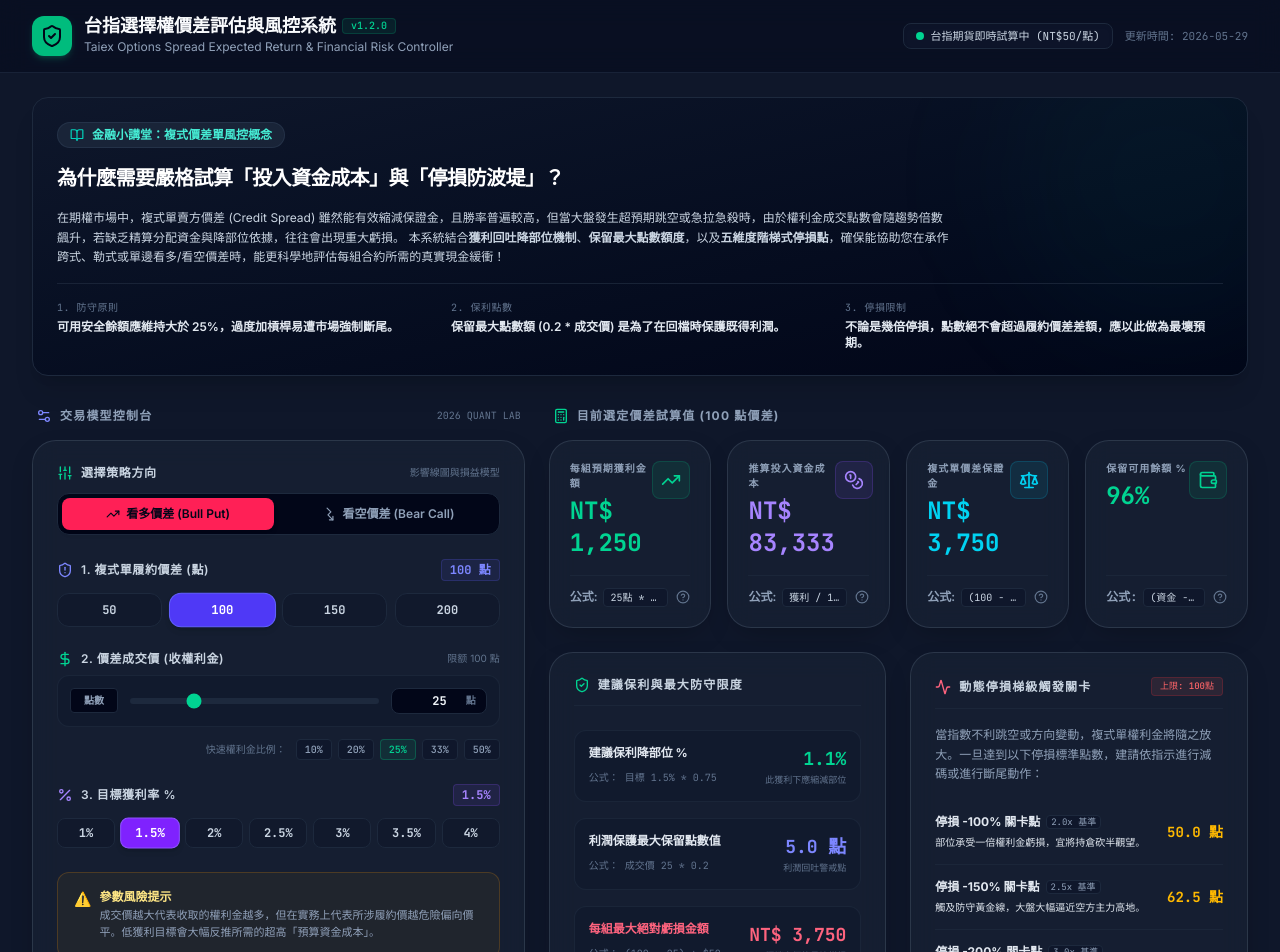
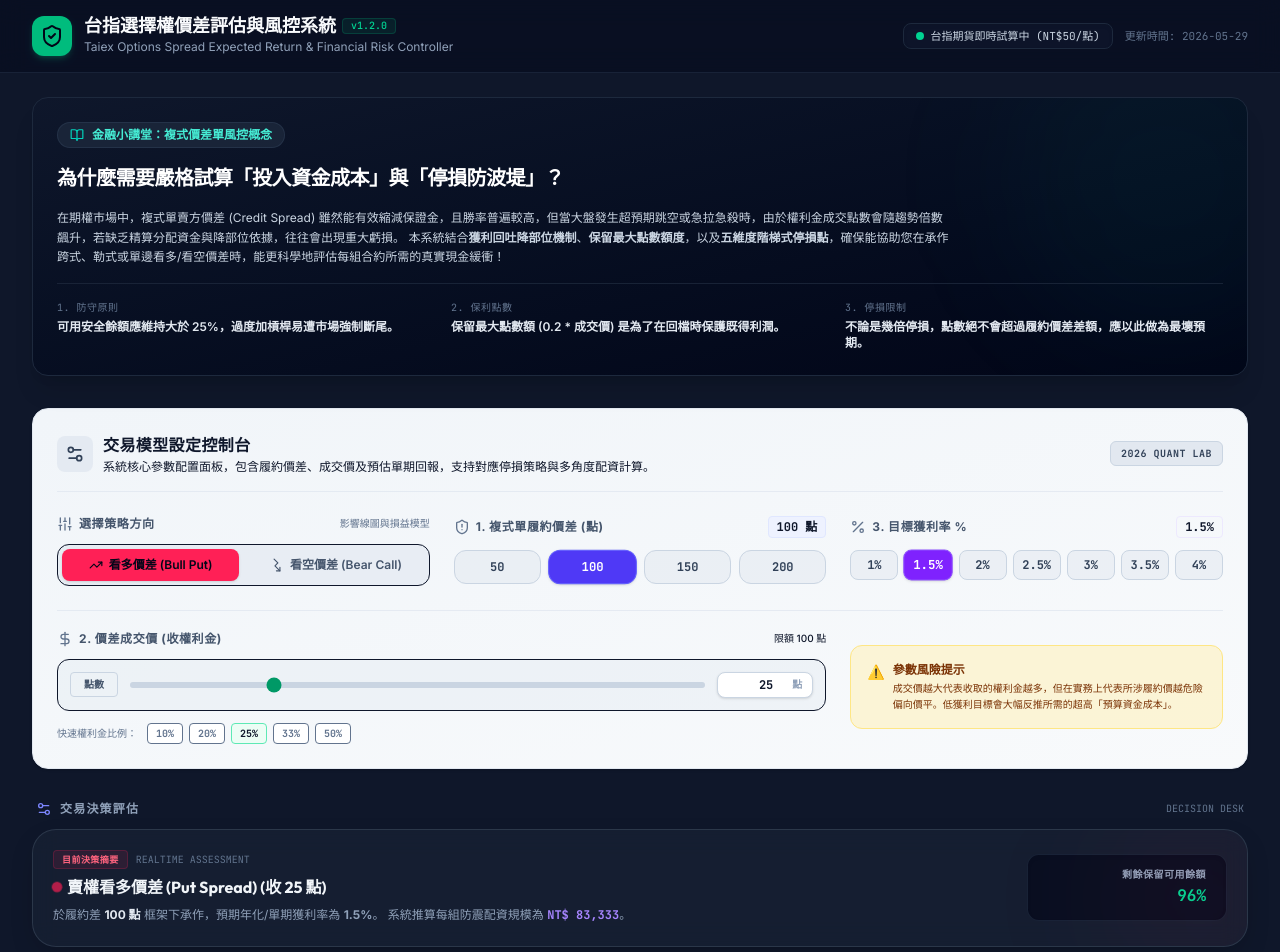
Before and after one commit to optionshow/spread, a React (Vite) app: page / in a window 1280 px wide. Shown: the top 952 px of the page. Built offline with nearby package versions, Linux system fonts and the light colour scheme.

Commit message:
refactor: optimize layout and update risk calculation
- Refactor ControlPanel UI to a modern horizontal layout
- Improve capital management calculation logic in RiskCharts

```diff
--- a/src/App.tsx
+++ b/src/App.tsx
@@ -49,19 +49,7 @@ export default function App() {
         {/* Top Feature: Strategy Guide Banner */}
         <StrategyGuide />
 
-        {/* Core Calculation Controls & Individual Calculations */}
-        <div className="grid grid-cols-1 lg:grid-cols-12 gap-6 items-start">
-
-          {/* Column Left: Controls */}
-          <div className="lg:col-span-5 space-y-4">
-            <div className="flex items-center justify-between px-1">
-              <h2 className="text-xs font-bold uppercase text-slate-400 tracking-widest flex items-center gap-2">
-                <Settings2 className="w-4 h-4 text-indigo-400" />
-                交易模型控制台
-              </h2>
-              <span className="text-[10px] text-slate-500 font-mono">2026 QUANT LAB</span>
-            </div>
-
+        {/* 交易模型設定控制台 (橫式框 - 灰白底) */}
         <ControlPanel
           params={params}
           onChange={setParams}
@@ -69,41 +57,54 @@ export default function App() {
           setStrategy={setStrategy}
         />
 
-            {/* Quick Summary Card - Bento Glass style */}
-            <div className="bento-card p-5 bg-slate-900 border border-slate-800 text-white shadow-lg flex flex-col justify-between h-44 relative overflow-hidden">
-              <div className={`absolute right-0 bottom-0 translate-x-12 translate-y-12 w-32 h-32 ${strategy === 'bull' ? 'bg-rose-500/5' : 'bg-emerald-500/5'} rounded-full blur-2xl pointer-events-none`}></div>
+        {/* Row Header: 交易決策評估 */}
+        <div className="space-y-3">
+          <div className="flex items-center justify-between px-1">
+            <h2 className="text-xs font-bold uppercase text-slate-400 tracking-widest flex items-center gap-2">
+              <Settings2 className="w-4 h-4 text-indigo-400" />
+              交易決策評估
+            </h2>
+            <span className="text-[10px] text-slate-500 font-mono">DECISION DESK</span>
+          </div>
 
-              <div>
-                <div className="flex items-center justify-between">
+          {/* Quick Summary Card - Horizontal Banner Style */}
+          <div className="bento-card p-5 bg-slate-900 border border-slate-800 text-white shadow-lg relative overflow-hidden rounded-xl">
+            <div className={`absolute right-0 bottom-0 translate-x-12 translate-y-12 w-48 h-48 ${strategy === 'bull' ? 'bg-rose-500/5' : 'bg-emerald-500/5'} rounded-full blur-3xl pointer-events-none`}></div>
+            <div className="flex flex-col sm:flex-row sm:items-center sm:justify-between gap-4">
+              <div className="space-y-1.5">
+                <div className="flex items-center gap-2">
                   <span className={`text-[9px] ${strategy === 'bull' ? 'bg-rose-500/10 text-rose-400 border border-rose-500/20' : 'bg-emerald-500/10 text-emerald-400 border border-emerald-500/20'} px-2 py-0.5 rounded font-bold uppercase tracking-wider`}>
                     目前決策摘要
                   </span>
                   <span className="text-[10px] text-slate-500 font-mono">REALTIME ASSESSMENT</span>
                 </div>
-                <h4 className="text-base font-bold mt-2.5 font-display text-slate-100 flex items-center gap-1.5">
-                  <span className={`w-2.5 h-2.5 rounded-full ${strategy === 'bull' ? 'bg-rose-500 animate-ping' : 'bg-emerald-400 animate-ping'}`}></span>
+                <h4 className="text-base font-bold font-display text-slate-100 flex items-center gap-1.5">
+                  <span className={`w-2 h-2 rounded-full ${strategy === 'bull' ? 'bg-rose-500 animate-ping' : 'bg-emerald-400 animate-ping'}`}></span>
                   {strategy === "bull" ? "賣權看多價差 (Put Spread)" : "買權看空價差 (Call Spread)"} (收 {params.premium} 點)
                 </h4>
-                <p className="text-xs text-slate-400 mt-1.5 leading-normal">
+                <p className="text-xs text-slate-400 leading-relaxed max-w-4xl">
                   於履約差 <b className="text-slate-200">{params.strikeDifference} 點</b> 框架下承作，預期年化/單期獲利率為 <b>{formatPercentVal(params.targetReturnRate)}</b>。
                   系統推算每組防震配資規模為 <b className="text-violet-400 font-mono font-bold">{formatTWD(results.capitalCost)}</b>。
                 </p>
               </div>
-              <div className="text-[10px] font-mono text-slate-400 mt-2 flex justify-end border-t border-slate-800/80 pt-2.5">
-                <span>剩餘保留可用餘額：<b className="text-emerald-400">{Math.round(results.availableBalancePercent * 100)}%</b></span>
+
+              <div className="flex flex-col items-start sm:items-end justify-center bg-slate-950/60 px-5 py-3 border border-slate-800/80 rounded-xl min-w-[200px] shadow-inner">
+                <span className="text-[10px] text-slate-400 uppercase tracking-wider font-bold">剩餘保留可用餘額</span>
+                <span className="text-base font-mono font-extrabold text-emerald-400 mt-0.5">
+                  {Math.round(results.availableBalancePercent * 100)}%
+                </span>
+              </div>
             </div>
           </div>
         </div>
 
-          {/* Column Right: Active Selected Result Panel */}
-          <div className="lg:col-span-7 space-y-4">
+        {/* Core Calculation Controls & Individual Calculations */}
+        <div className="space-y-4">
           <h2 className="text-xs font-bold uppercase text-slate-400 tracking-widest flex items-center gap-2 px-1">
             <Calculator className="w-4 h-4 text-emerald-400" />
             目前選定價差試算值 ({params.strikeDifference} 點價差)
           </h2>
           <ResultSection params={params} results={results} />
-          </div>
-
         </div>
 
         {/* Action interactive Graphical analysis panel */}
--- a/src/components/ControlPanel.tsx
+++ b/src/components/ControlPanel.tsx
@@ -1,6 +1,6 @@
 import React from "react";
 import { SpreadParams } from "../types";
-import { Sliders, TrendingUp, DollarSign, ShieldAlert, Percent } from "lucide-react";
+import { Sliders, TrendingUp, DollarSign, ShieldAlert, Percent, Settings2 } from "lucide-react";
 
 interface ControlPanelProps {
   params: SpreadParams;
@@ -51,26 +51,52 @@ export const ControlPanel: React.FC<ControlPanelProps> = ({
   };
 
   return (
-    <div id="control-panel-root" className="bento-card p-6">
+    <div id="control-panel-root" className="bg-gradient-to-br from-slate-100 to-slate-50 border border-slate-200 text-slate-900 rounded-2xl p-6 shadow-sm space-y-6">
 
-      {/* Dynamic Strategy Choice */}
-      <div className="mb-6">
-        <div className="flex items-center justify-between mb-3">
-          <label className="text-xs font-semibold uppercase text-slate-300 tracking-wider flex items-center gap-2">
-            <Sliders className="w-4 h-4 text-emerald-400" />
+      {/* Header section inside the panel */}
+      <div className="flex flex-col sm:flex-row sm:items-center sm:justify-between gap-4 border-b border-slate-200/80 pb-4">
+        <div className="flex items-center gap-2.5">
+          <div className="p-2 bg-slate-200/80 text-slate-800 rounded-lg">
+            <Settings2 className="w-5 h-5 text-slate-700" />
+          </div>
+          <div>
+            <h3 className="text-base font-bold text-slate-900 tracking-wide font-display">
+              交易模型設定控制台
+            </h3>
+            <p className="text-xs text-slate-550 mt-0.5">
+              系統核心參數配置面板，包含履約價差、成交價及預估單期回報，支持對應停損策略與多角度配資計算。
+            </p>
+          </div>
+        </div>
+        <div className="flex items-center gap-3">
+          <span className="text-[10px] bg-slate-200 text-slate-700 border border-slate-300 px-2.5 py-1 rounded-md font-mono font-bold uppercase tracking-wider">
+            2026 QUANT LAB
+          </span>
+        </div>
+      </div>
+
+      {/* Row 1: Strategy choice, Strike Diff, Target Return rate */}
+      <div className="grid grid-cols-1 md:grid-cols-12 gap-6">
+
+        {/* Step Direction: 選擇策略方向 */}
+        <div className="md:col-span-4 space-y-3">
+          <div className="flex items-center justify-between">
+            <label className="text-xs font-bold uppercase text-slate-600 tracking-wider flex items-center gap-1.5">
+              <Sliders className="w-4 h-4 text-slate-500" />
               選擇策略方向
             </label>
-          <span className="text-[10px] text-slate-500">影響線圖與損益模型</span>
+            <span className="text-[10px] text-slate-500 font-medium">影響線圖與損益模型</span>
           </div>
 
-        <div className="grid grid-cols-2 gap-2 bg-slate-950 p-1 rounded-xl border border-slate-800">
+          <div className="grid grid-cols-2 gap-2 bg-slate-200/60 p-1 rounded-xl border border-slate-250">
             <button
               id="strategy-bull"
+              type="button"
               onClick={() => setStrategy("bull")}
               className={`py-2 px-3 rounded-lg text-xs font-semibold transition-all duration-200 flex items-center justify-center gap-1.5 ${
                 strategy === "bull"
-                ? "bg-rose-500 text-slate-950 shadow-md font-bold"
-                : "text-slate-400 hover:text-slate-200 hover:bg-slate-900"
+                  ? "bg-rose-500 text-slate-950 shadow-sm font-bold"
+                  : "text-slate-600 hover:text-slate-900 hover:bg-slate-250"
               }`}
             >
               <TrendingUp className="w-3.5 h-3.5" />
@@ -78,11 +104,12 @@ export const ControlPanel: React.FC<ControlPanelProps> = ({
             </button>
             <button
               id="strategy-bear"
+              type="button"
               onClick={() => setStrategy("bear")}
               className={`py-2 px-3 rounded-lg text-xs font-semibold transition-all duration-200 flex items-center justify-center gap-1.5 ${
                 strategy === "bear"
-                ? "bg-emerald-500 text-slate-950 shadow-md font-bold"
-                : "text-slate-400 hover:text-slate-200 hover:bg-slate-900"
+                  ? "bg-emerald-500 text-slate-950 shadow-sm font-bold"
+                  : "text-slate-600 hover:text-slate-900 hover:bg-slate-250"
               }`}
             >
               <TrendingUp className="w-3.5 h-3.5 rotate-90" />
@@ -91,15 +118,14 @@ export const ControlPanel: React.FC<ControlPanelProps> = ({
           </div>
         </div>
 
-      <div className="space-y-6">
         {/* Step 1: 複式單履約價差 */}
-        <div>
-          <div className="flex items-center justify-between mb-3">
-            <label className="text-xs font-semibold uppercase text-slate-300 tracking-wider flex items-center gap-2">
-              <ShieldAlert className="w-4 h-4 text-indigo-400" />
+        <div className="md:col-span-4 space-y-3">
+          <div className="flex items-center justify-between">
+            <label className="text-xs font-bold uppercase text-slate-600 tracking-wider flex items-center gap-1.5">
+              <ShieldAlert className="w-4 h-4 text-slate-500" />
               1. 複式單履約價差 (點)
             </label>
-            <span className="text-xs bg-indigo-500/10 text-indigo-400 border border-indigo-500/20 font-mono font-bold px-2 py-0.5 rounded">
+            <span className="text-xs bg-indigo-50 text-indigo-750 border border-indigo-100 font-mono font-bold px-2 py-0.5 rounded">
               {params.strikeDifference} 點
             </span>
           </div>
@@ -112,8 +138,8 @@ export const ControlPanel: React.FC<ControlPanelProps> = ({
                 onClick={() => handleStrikeDiffChange(diff)}
                 className={`py-2 rounded-xl text-xs font-mono font-bold border transition-all duration-200 ${
                   params.strikeDifference === diff
-                    ? "bg-indigo-600 text-white border-indigo-500 shadow-md scale-[1.02]"
-                    : "bg-slate-900/60 text-slate-300 border-slate-800 hover:border-slate-700 hover:bg-slate-800"
+                    ? "bg-indigo-600 text-white border-indigo-500 shadow-sm scale-[1.02]"
+                    : "bg-slate-200/50 text-slate-700 border-slate-300 hover:border-slate-400 hover:bg-slate-200"
                 }`}
               >
                 {diff}
@@ -122,78 +148,14 @@ export const ControlPanel: React.FC<ControlPanelProps> = ({
           </div>
         </div>
 
-        {/* Step 2: 價差成交價 */}
-        <div>
-          <div className="flex items-center justify-between mb-2">
-            <label className="text-xs font-semibold uppercase text-slate-300 tracking-wider flex items-center gap-2">
-              <DollarSign className="w-4 h-4 text-emerald-400" />
-              2. 價差成交價 (收權利金)
-            </label>
-            <span className="text-[10px] text-slate-500">
-              限额 {params.strikeDifference} 點
-            </span>
-          </div>
-
-          <div className="flex items-center gap-3 bg-slate-900/40 p-3 rounded-xl border border-slate-800/80 mb-3">
-            <span className="text-[10px] font-bold text-slate-400 w-12 text-center bg-slate-950 py-1 rounded border border-slate-800">
-              點數
-            </span>
-            <input
-              id="premium-slider"
-              type="range"
-              min={1}
-              max={params.strikeDifference}
-              step={1}
-              value={params.premium}
-              onChange={(e) => handlePremiumChange(Number(e.target.value))}
-              className="flex-1 accent-emerald-400 cursor-pointer h-1.5 bg-slate-800 rounded-lg appearance-none"
-            />
-            <div className="w-24 flex items-center border border-slate-800 bg-slate-950 rounded-lg focus-within:ring-2 focus-within:ring-emerald-500/20 focus-within:border-emerald-400 px-2.5 py-1">
-              <input
-                id="premium-input"
-                type="number"
-                min={1}
-                max={params.strikeDifference}
-                value={params.premium}
-                onChange={(e) => handlePremiumChange(Number(e.target.value))}
-                className="w-full text-right outline-none text-xs font-mono font-bold text-slate-100 bg-transparent"
-              />
-              <span className="text-[10px] font-bold text-slate-500 ml-1">點</span>
-            </div>
-          </div>
-
-          {/* Quick preset chips for Premium Ratio */}
-          <div className="flex flex-wrap gap-1.5 justify-end">
-            <span className="text-[10px] text-slate-500 self-center mr-1">快速權利金比例：</span>
-            {[0.10, 0.20, 0.25, 0.33, 0.50].map((ratio) => {
-              const calcPrem = Math.round(params.strikeDifference * ratio);
-              const isActive = params.premium === calcPrem;
-              return (
-                <button
-                  type="button"
-                  key={ratio}
-                  onClick={() => handlePremiumChange(calcPrem)}
-                  className={`text-[10px] px-2 py-0.5 rounded font-mono font-medium border transition-colors ${
-                    isActive
-                      ? "bg-emerald-500/10 border-emerald-500/30 text-emerald-400 font-bold"
-                      : "bg-slate-900 border-slate-800 text-slate-400 hover:bg-slate-800 hover:text-slate-300"
-                  }`}
-                >
-                  {(ratio * 100).toFixed(0)}%
-                </button>
-              );
-            })}
-          </div>
-        </div>
-
-        {/* Step 3: 獲利率％ */}
-        <div>
-          <div className="flex items-center justify-between mb-3">
-            <label className="text-xs font-semibold uppercase text-slate-300 tracking-wider flex items-center gap-2">
-              <Percent className="w-4 h-4 text-violet-400" />
+        {/* Step 3: 目標獲利率 */}
+        <div className="md:col-span-4 space-y-3">
+          <div className="flex items-center justify-between">
+            <label className="text-xs font-bold uppercase text-slate-600 tracking-wider flex items-center gap-1.5">
+              <Percent className="w-4 h-4 text-slate-500" />
               3. 目標獲利率 %
             </label>
-            <span className="text-xs bg-violet-500/10 text-violet-400 border border-violet-500/20 font-mono font-bold px-2 py-0.5 rounded">
+            <span className="text-xs bg-violet-55 text-violet-750 border border-violet-100 font-mono font-bold px-2 py-0.5 rounded">
               {formatPercentVal(params.targetReturnRate)}
             </span>
           </div>
@@ -206,8 +168,8 @@ export const ControlPanel: React.FC<ControlPanelProps> = ({
                 onClick={() => handleTargetReturnChange(rate)}
                 className={`py-1.5 rounded-lg text-xs font-mono font-bold border transition-all duration-200 ${
                   params.targetReturnRate === rate
-                    ? "bg-violet-600 text-white border-violet-500 shadow-md scale-[1.03]"
-                    : "bg-slate-900/60 text-slate-300 border-slate-800 hover:border-slate-700 hover:bg-slate-800"
+                    ? "bg-violet-600 text-white border-violet-500 shadow-sm scale-[1.03]"
+                    : "bg-slate-200/50 text-slate-700 border-slate-300 hover:border-slate-400 hover:bg-slate-200"
                 }`}
               >
                 {formatPercentVal(rate)}
@@ -215,17 +177,91 @@ export const ControlPanel: React.FC<ControlPanelProps> = ({
             ))}
           </div>
         </div>
+
       </div>
 
-      {/* Safety warning helper */}
-      <div className="mt-6 p-4 rounded-xl bg-amber-500/5 border border-amber-500/20 text-amber-300 text-xs flex gap-2">
+      {/* Row 2: Premium (Slider + input) & Safety Warning Tip */}
+      <div className="grid grid-cols-1 md:grid-cols-12 gap-6 items-center border-t border-slate-200/80 pt-5">
+
+        {/* Step 2: 價差成交價 */}
+        <div className="md:col-span-8 space-y-3">
+          <div className="flex items-center justify-between">
+            <label className="text-xs font-bold uppercase text-slate-600 tracking-wider flex items-center gap-1.5">
+              <DollarSign className="w-4 h-4 text-slate-500" />
+              2. 價差成交價 (收權利金)
+            </label>
+            <span className="text-[10px] text-slate-505 font-medium">
+              限額 {params.strikeDifference} 點
+            </span>
+          </div>
+
+          <div className="flex items-center gap-3 bg-slate-200/40 p-3 rounded-xl border border-slate-250">
+            <span className="text-[10px] font-bold text-slate-600 w-12 text-center bg-slate-250 py-1 rounded border border-slate-300">
+              點數
+            </span>
+            <input
+              id="premium-slider"
+              type="range"
+              min={1}
+              max={params.strikeDifference}
+              step={1}
+              value={params.premium}
+              onChange={(e) => handlePremiumChange(Number(e.target.value))}
+              className="flex-1 accent-emerald-600 cursor-pointer h-1.5 bg-slate-300 rounded-lg appearance-none"
+            />
+            <div className="w-24 flex items-center border border-slate-300 bg-white rounded-lg focus-within:ring-2 focus-within:ring-emerald-55/20 focus-within:border-emerald-500 px-2.5 py-1 shadow-sm">
+              <input
+                id="premium-input"
+                type="number"
+                min={1}
+                max={params.strikeDifference}
+                value={params.premium}
+                onChange={(e) => handlePremiumChange(Number(e.target.value))}
+                className="w-full text-right outline-none text-xs font-mono font-bold text-slate-900 bg-transparent"
+              />
+              <span className="text-[10px] font-bold text-slate-400 ml-1">點</span>
+            </div>
+          </div>
+
+          {/* Quick preset chips for Premium Ratio */}
+          <div className="flex flex-wrap gap-1.5 items-center">
+            <span className="text-[10px] text-slate-500 font-medium mr-1">快速權利金比例：</span>
+            <div className="flex flex-wrap gap-1.5">
+              {[0.10, 0.20, 0.25, 0.33, 0.50].map((ratio) => {
+                const calcPrem = Math.round(params.strikeDifference * ratio);
+                const isActive = params.premium === calcPrem;
+                return (
+                  <button
+                    type="button"
+                    key={ratio}
+                    onClick={() => handlePremiumChange(calcPrem)}
+                    className={`text-[10px] px-2 py-0.5 rounded font-mono font-bold border transition-colors ${
+                      isActive
+                        ? "bg-emerald-50 border-emerald-300 text-slate-900"
+                        : "bg-white border-slate-250 text-slate-500 hover:bg-slate-100 hover:text-slate-700"
+                    }`}
+                  >
+                    {(ratio * 100).toFixed(0)}%
+                  </button>
+                );
+              })}
+            </div>
+          </div>
+        </div>
+
+        {/* Warning Indicator component */}
+        <div className="md:col-span-4">
+          <div className="p-4 rounded-xl bg-amber-100/70 border border-amber-200 text-amber-900 text-xs flex gap-2">
             <span className="text-sm">⚠️</span>
             <div className="space-y-0.5">
-          <p className="font-bold text-amber-200">參數風險提示</p>
-          <p className="leading-relaxed text-slate-400 text-[11px]">
+              <p className="font-bold text-amber-850">參數風險提示</p>
+              <p className="leading-relaxed text-slate-650 text-[10px]">
                 成交價越大代表收取的權利金越多，但在實務上代表所涉履約價越危險偏向價平。低獲利目標會大幅反推所需的超高「預算資金成本」。
               </p>
             </div>
+          </div>
+        </div>
+
       </div>
 
     </div>
--- a/src/components/RiskCharts.tsx
+++ b/src/components/RiskCharts.tsx
@@ -75,7 +75,7 @@ export const RiskCharts: React.FC<RiskChartsProps> = ({ params, results, strateg
 
   // Real Integer math
   const integerGroups = results.capitalCost > 0
-    ? Math.floor(customCapital / results.capitalCost)
+    ? Math.ceil(customCapital / results.capitalCost)
     : 0;
   const integerProfit = integerGroups * results.profitAmount;
   const integerProfitRate = customCapital > 0
@@ -87,9 +87,7 @@ export const RiskCharts: React.FC<RiskChartsProps> = ({ params, results, strateg
     ? (integerMaxLoss / customCapital) * 100
     : 0;
 
-  const customAvailableBalancePercent = customCapital > 0
-    ? ((customCapital - integerGroups * results.spreadCost) / customCapital) * 100
-    : 0;
+  const customAvailableBalancePercent = results.availableBalancePercent * 100;
 
   const formatTWD = (value: number) => {
     return `NT$ ${Math.round(value).toLocaleString("zh-TW")}`;
```
Lines whose indentation alone changed are shown as unchanged.
